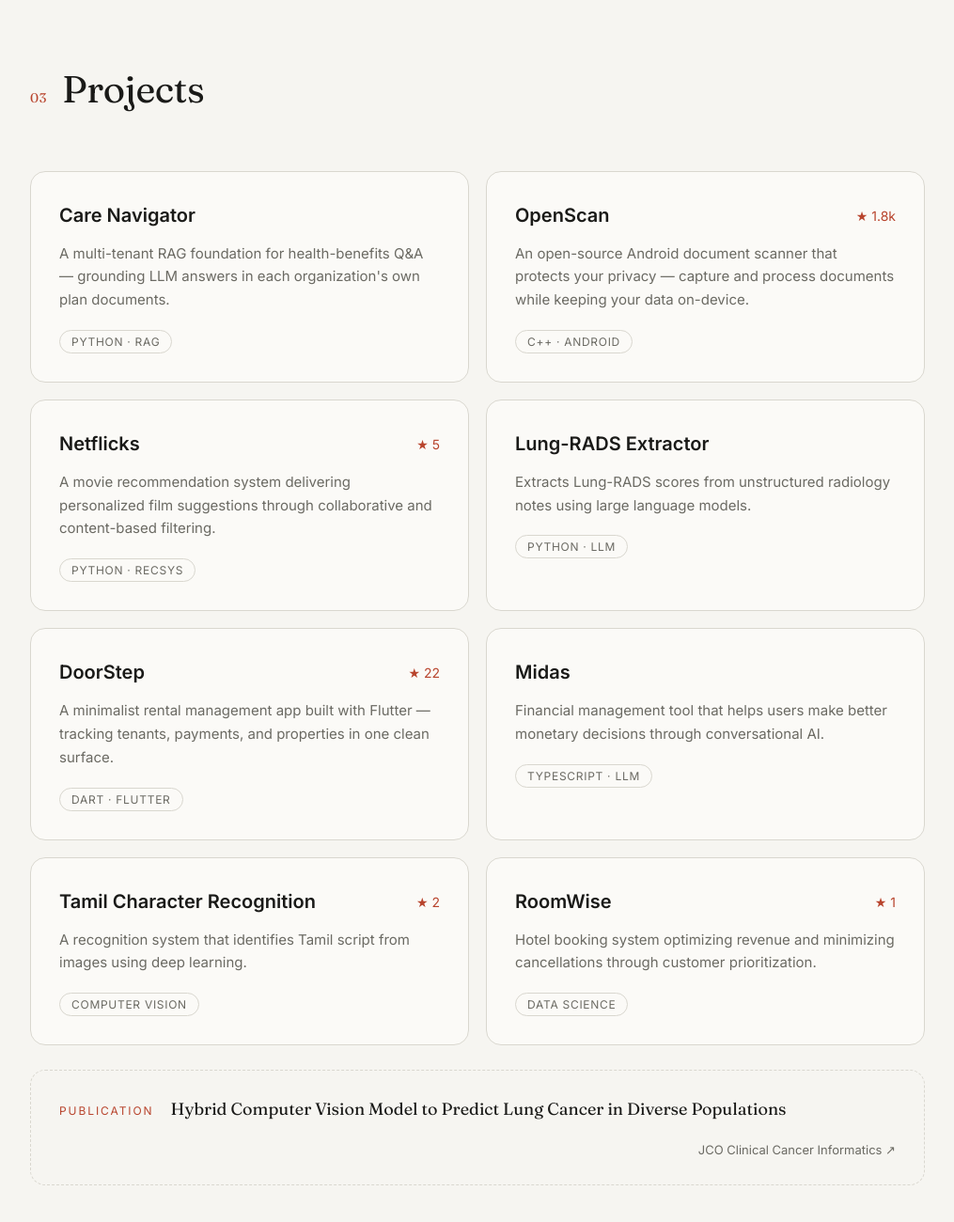
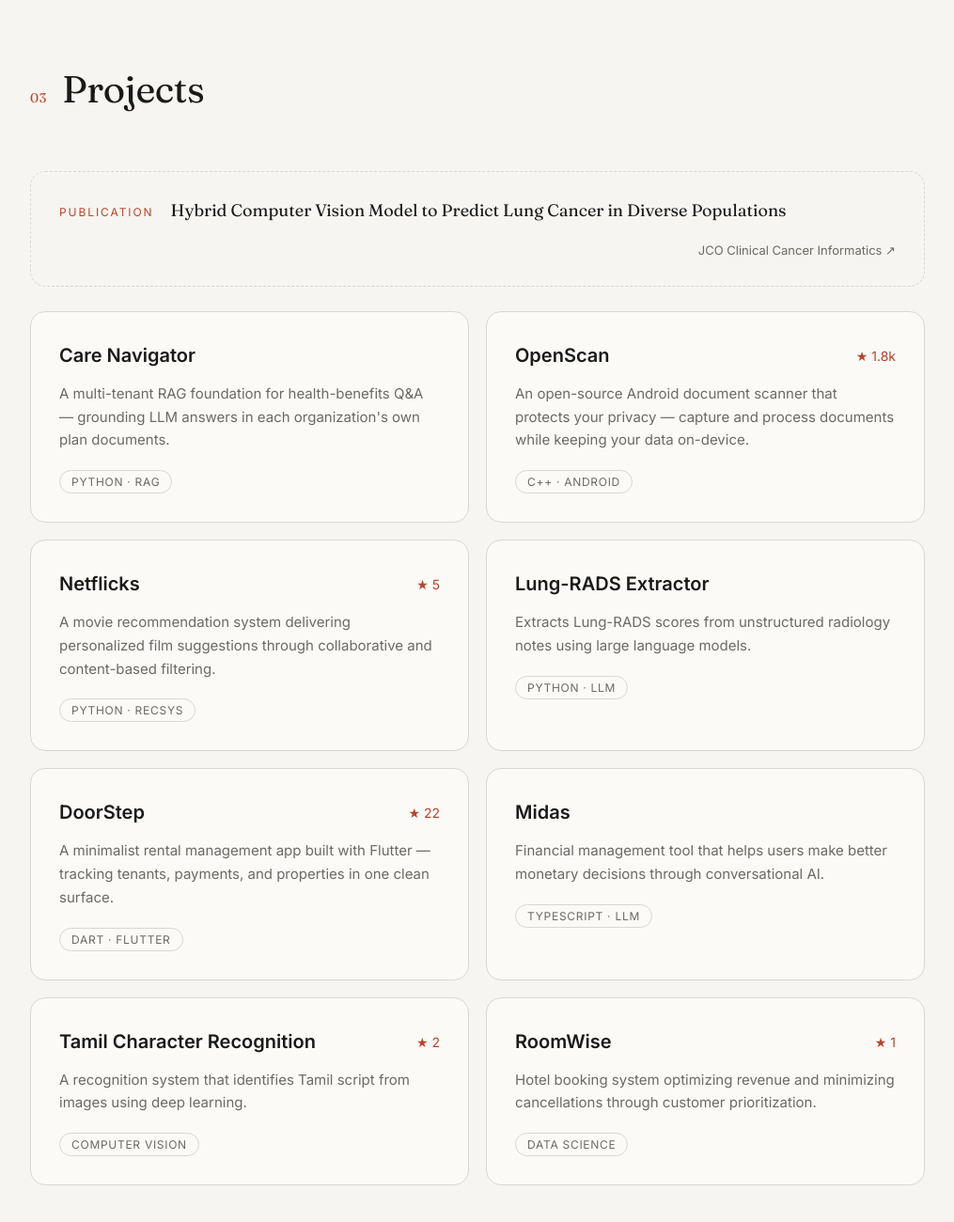
Before and after one commit to vikram0230/vikram0230.github.io, a plain HTML site: page index.html in a window 1280 px wide. Shown: the part 2603-3903 px from the top of the page at 94% size, without its empty margins (132-1147 px from the left). Drawn offline with Linux system fonts and the light colour scheme.

Commit message:
Move publication to top of projects section
Co-Authored-By: Claude Opus 4.8 <noreply@anthropic.com>

```diff
--- a/index.html
+++ b/index.html
@@ -149,6 +149,13 @@
         <span class="index">03</span>
         <h2>Projects</h2>
       </div>
+
+      <a class="publication reveal" href="https://ascopubs.org/doi/10.1200/CCI-25-00041" target="_blank" rel="noopener">
+        <span class="pub-label">Publication</span>
+        <p>Hybrid Computer Vision Model to Predict Lung Cancer in Diverse Populations</p>
+        <span class="pub-venue">JCO Clinical Cancer Informatics ↗</span>
+      </a>
+
       <div class="projects">
         <a class="project reveal" href="https://github.com/vikram0230/Care-Navigator" target="_blank" rel="noopener">
           <div class="p-top">
@@ -212,12 +219,6 @@
           <span class="tag">Data Science</span>
         </a>
       </div>
-
-      <a class="publication reveal" href="https://ascopubs.org/doi/10.1200/CCI-25-00041" target="_blank" rel="noopener">
-        <span class="pub-label">Publication</span>
-        <p>Hybrid Computer Vision Model to Predict Lung Cancer in Diverse Populations</p>
-        <span class="pub-venue">JCO Clinical Cancer Informatics ↗</span>
-      </a>
     </section>
 
     <!-- CONTACT -->
--- a/styles.css
+++ b/styles.css
@@ -277,7 +277,7 @@ main {
   border-radius: 100px;
 }
 .publication {
-  margin-top: 26px;
+  margin-bottom: 26px;
   padding: 26px 30px;
   border: 1px dashed var(--line);
   border-radius: 16px;
```
